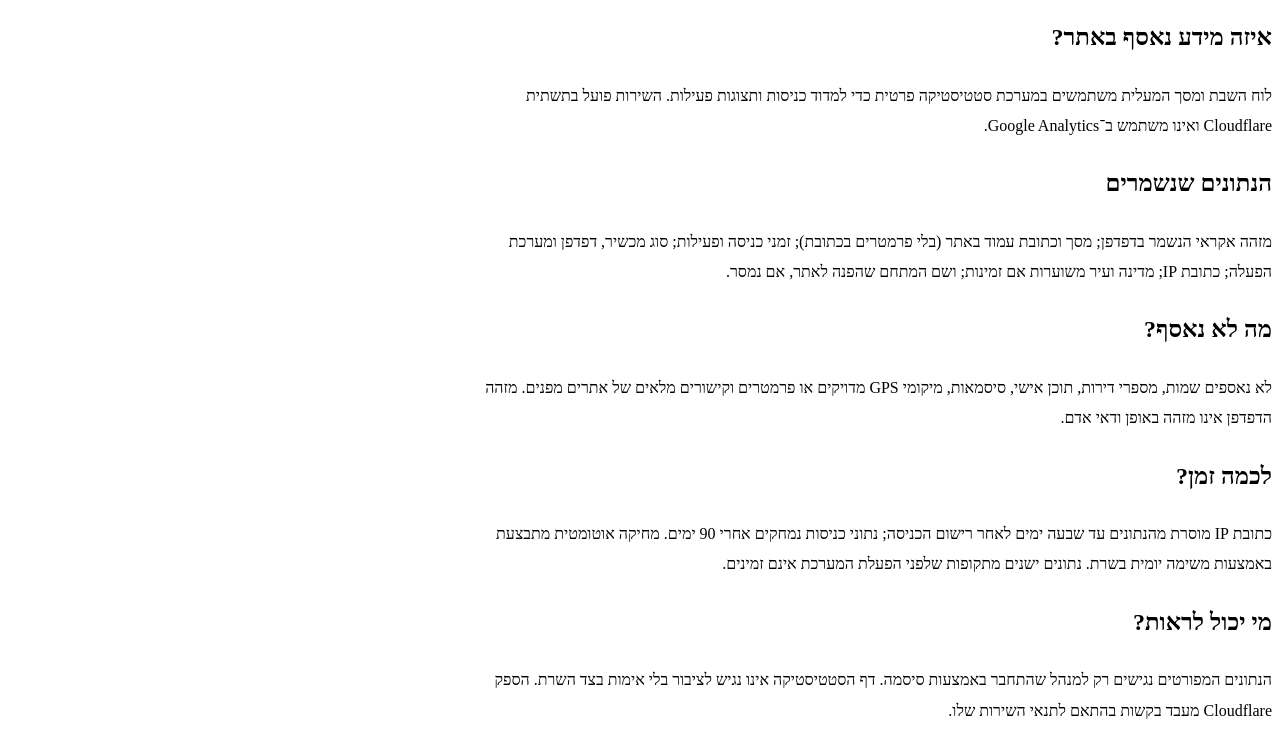
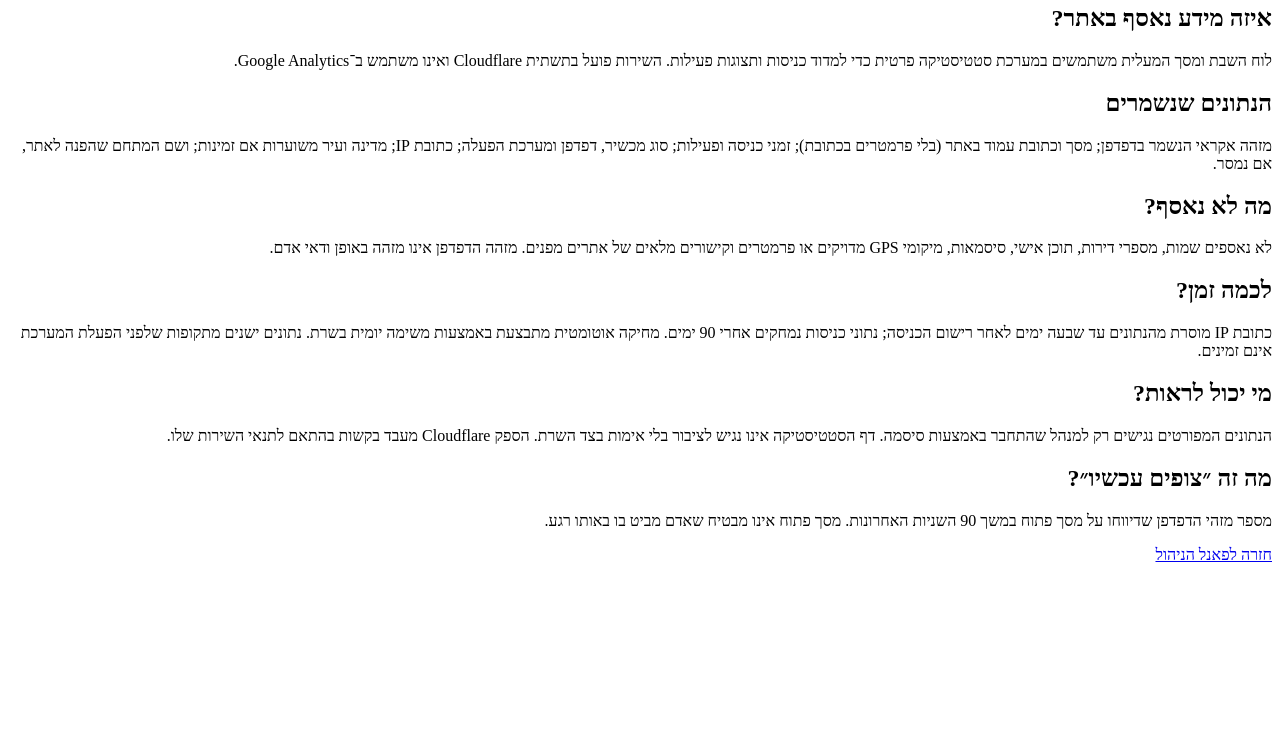
Before and after one commit to Danielrouach/Shabbat_board, a website: page analytics/src/privacy.html in a window 1280 px wide. Shown: the part 78-821 px from the top of the page. After the commit the page ends 800 px from the top, so only its background shows below. Drawn offline with Linux system fonts and the light colour scheme.

Commit message:
Remove inline styling blocked by dashboard CSP

```diff
--- a/analytics/src/privacy.html
+++ b/analytics/src/privacy.html
@@ -1,7 +1,7 @@
 <!doctype html>
 <html lang="he" dir="rtl"><head><meta charset="utf-8"><meta name="viewport" content="width=device-width,initial-scale=1"><meta name="robots" content="noindex,nofollow"><title>מידע על סטטיסטיקה ופרטיות · לוח שבת</title><link rel="stylesheet" href="/_analytics/app.css"></head>
-<body><main class="shell" style="max-width:800px"><header class="top"><div class="brand"><span class="brand-mark">✦</span><div><div class="eyebrow">PRIVACY &amp; TRANSPARENCY</div><div class="brand-name">סטטיסטיקה ופרטיות</div></div></div></header>
-<section class="panel" style="margin-top:30px;line-height:1.9"><h1>איזה מידע נאסף באתר?</h1>
+<body><main class="shell privacy-shell"><header class="top"><div class="brand"><span class="brand-mark">✦</span><div><div class="eyebrow">PRIVACY &amp; TRANSPARENCY</div><div class="brand-name">סטטיסטיקה ופרטיות</div></div></div></header>
+<section class="panel privacy-panel"><h1>איזה מידע נאסף באתר?</h1>
 <p>לוח השבת ומסך המעלית משתמשים במערכת סטטיסטיקה פרטית כדי למדוד כניסות ותצוגות פעילות. השירות פועל בתשתית Cloudflare ואינו משתמש ב־Google Analytics.</p>
 <h2>הנתונים שנשמרים</h2><p>מזהה אקראי הנשמר בדפדפן; מסך וכתובת עמוד באתר (בלי פרמטרים בכתובת); זמני כניסה ופעילות; סוג מכשיר, דפדפן ומערכת הפעלה; כתובת IP; מדינה ועיר משוערות אם זמינות; ושם המתחם שהפנה לאתר, אם נמסר.</p>
 <h2>מה לא נאסף?</h2><p>לא נאספים שמות, מספרי דירות, תוכן אישי, סיסמאות, מיקומי GPS מדויקים או פרמטרים וקישורים מלאים של אתרים מפנים. מזהה הדפדפן אינו מזהה באופן ודאי אדם.</p>
```
